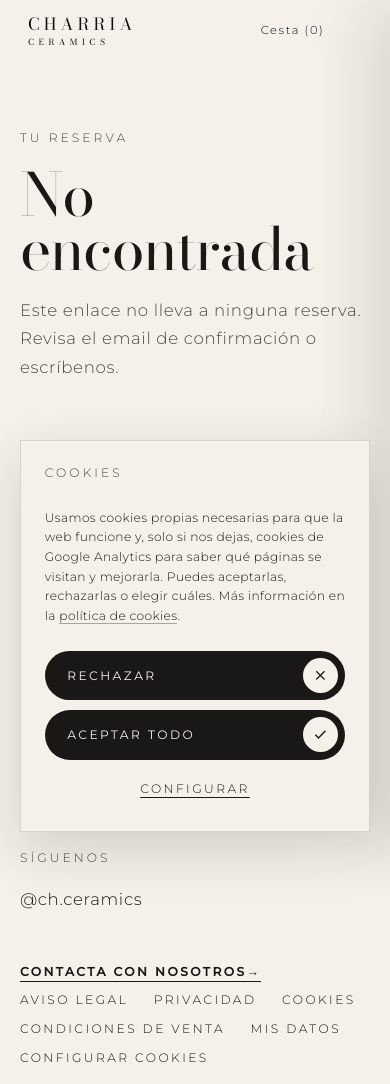
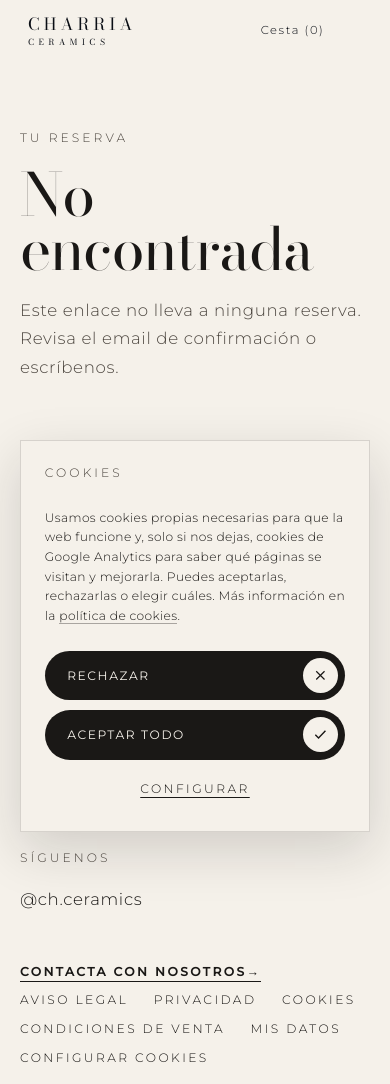
Before and after one commit to thenovisX/charriaceramics, a PHP site: page /reserva.html in a window 390 px wide. Shown: the top 1084 px of the page. Run offline with PHP 8.4, Linux system fonts and the light colour scheme; data that the repository does not hold is empty; some libraries are stand-ins or nearby versions.

Commit message:
Arregla la web en móviles estrechos y tablets
- Botones largos («Ver todos los productos») ya no se cortan en móviles de 320-400 px
- Títulos grandes de página («Hablemos», «Galería»…) ya no se cortan en tablet y portátil pequeño: la entradilla baja de línea
- Cesta y filtros cerrados quedan ocultos del todo: sin franja de sombra en el borde y sin desplazamiento lateral en iPhone
- style.css v34

Co-Authored-By: Claude Opus 5.5 <noreply@anthropic.com>
Claude-Session: https://claude.ai/code/session_01DB8RDJgjYC95jucZgtBW2W

```diff
--- a/404.html
+++ b/404.html
@@ -26,7 +26,7 @@
   <link rel="preconnect" href="https://fonts.googleapis.com">
   <link rel="preconnect" href="https://fonts.gstatic.com" crossorigin>
   <link href="https://fonts.googleapis.com/css2?family=Bodoni+Moda:ital,opsz,wght@0,6..96,400;0,6..96,500;1,6..96,400&family=Montserrat:wght@300;400;500&display=swap" rel="stylesheet">
-  <link rel="stylesheet" href="style.css?v=33">
+  <link rel="stylesheet" href="style.css?v=34">
 </head>
 <body>
 
--- a/aviso-legal.html
+++ b/aviso-legal.html
@@ -23,7 +23,7 @@
   <link rel="preconnect" href="https://fonts.googleapis.com">
   <link rel="preconnect" href="https://fonts.gstatic.com" crossorigin>
   <link href="https://fonts.googleapis.com/css2?family=Bodoni+Moda:ital,opsz,wght@0,6..96,400;0,6..96,500;1,6..96,400&family=Montserrat:wght@300;400;500&display=swap" rel="stylesheet">
-  <link rel="stylesheet" href="style.css?v=33">
+  <link rel="stylesheet" href="style.css?v=34">
 </head>
 <body>
 
--- a/checkout.html
+++ b/checkout.html
@@ -24,7 +24,7 @@
   <link rel="preconnect" href="https://fonts.googleapis.com">
   <link rel="preconnect" href="https://fonts.gstatic.com" crossorigin>
   <link href="https://fonts.googleapis.com/css2?family=Bodoni+Moda:ital,opsz,wght@0,6..96,400;0,6..96,500;1,6..96,400&family=Montserrat:wght@300;400;500&display=swap" rel="stylesheet">
-  <link rel="stylesheet" href="style.css?v=33">
+  <link rel="stylesheet" href="style.css?v=34">
 </head>
 <body>
 
--- a/condiciones.html
+++ b/condiciones.html
@@ -23,7 +23,7 @@
   <link rel="preconnect" href="https://fonts.googleapis.com">
   <link rel="preconnect" href="https://fonts.gstatic.com" crossorigin>
   <link href="https://fonts.googleapis.com/css2?family=Bodoni+Moda:ital,opsz,wght@0,6..96,400;0,6..96,500;1,6..96,400&family=Montserrat:wght@300;400;500&display=swap" rel="stylesheet">
-  <link rel="stylesheet" href="style.css?v=33">
+  <link rel="stylesheet" href="style.css?v=34">
 </head>
 <body>
 
--- a/contacto.html
+++ b/contacto.html
@@ -23,7 +23,7 @@
   <link rel="preconnect" href="https://fonts.googleapis.com">
   <link rel="preconnect" href="https://fonts.gstatic.com" crossorigin>
   <link href="https://fonts.googleapis.com/css2?family=Bodoni+Moda:ital,opsz,wght@0,6..96,400;0,6..96,500;1,6..96,400&family=Montserrat:wght@300;400;500&display=swap" rel="stylesheet">
-  <link rel="stylesheet" href="style.css?v=33">
+  <link rel="stylesheet" href="style.css?v=34">
 </head>
 <body>
 
--- a/cookies.html
+++ b/cookies.html
@@ -23,7 +23,7 @@
   <link rel="preconnect" href="https://fonts.googleapis.com">
   <link rel="preconnect" href="https://fonts.gstatic.com" crossorigin>
   <link href="https://fonts.googleapis.com/css2?family=Bodoni+Moda:ital,opsz,wght@0,6..96,400;0,6..96,500;1,6..96,400&family=Montserrat:wght@300;400;500&display=swap" rel="stylesheet">
-  <link rel="stylesheet" href="style.css?v=33">
+  <link rel="stylesheet" href="style.css?v=34">
 </head>
 <body>
 
--- a/galeria.html
+++ b/galeria.html
@@ -23,7 +23,7 @@
   <link rel="preconnect" href="https://fonts.googleapis.com">
   <link rel="preconnect" href="https://fonts.gstatic.com" crossorigin>
   <link href="https://fonts.googleapis.com/css2?family=Bodoni+Moda:ital,opsz,wght@0,6..96,400;0,6..96,500;1,6..96,400&family=Montserrat:wght@300;400;500&display=swap" rel="stylesheet">
-  <link rel="stylesheet" href="style.css?v=33">
+  <link rel="stylesheet" href="style.css?v=34">
 </head>
 <body>
 
--- a/gracias.html
+++ b/gracias.html
@@ -24,7 +24,7 @@
   <link rel="preconnect" href="https://fonts.googleapis.com">
   <link rel="preconnect" href="https://fonts.gstatic.com" crossorigin>
   <link href="https://fonts.googleapis.com/css2?family=Bodoni+Moda:ital,opsz,wght@0,6..96,400;0,6..96,500;1,6..96,400&family=Montserrat:wght@300;400;500&display=swap" rel="stylesheet">
-  <link rel="stylesheet" href="style.css?v=33">
+  <link rel="stylesheet" href="style.css?v=34">
 </head>
 <body>
 
--- a/index.html
+++ b/index.html
@@ -25,7 +25,7 @@
   <link href="https://fonts.googleapis.com/css2?family=Bodoni+Moda:ital,opsz,wght@0,6..96,400;0,6..96,500;1,6..96,400&family=Montserrat:wght@300;400;500&display=swap" rel="stylesheet">
   <link rel="stylesheet" href="https://cdn.jsdelivr.net/npm/swiper@11.1.14/swiper-bundle.min.css">
   <link rel="preload" as="image" type="image/webp" imagesrcset="assets/inicio-800.webp 800w, assets/inicio-1195.webp 1195w" imagesizes="100vw" fetchpriority="high">
-  <link rel="stylesheet" href="style.css?v=33">
+  <link rel="stylesheet" href="style.css?v=34">
 </head>
 <body>
 
--- a/mis-datos.html
+++ b/mis-datos.html
@@ -24,7 +24,7 @@
   <link rel="preconnect" href="https://fonts.googleapis.com">
   <link rel="preconnect" href="https://fonts.gstatic.com" crossorigin>
   <link href="https://fonts.googleapis.com/css2?family=Bodoni+Moda:ital,opsz,wght@0,6..96,400;0,6..96,500;1,6..96,400&family=Montserrat:wght@300;400;500&display=swap" rel="stylesheet">
-  <link rel="stylesheet" href="style.css?v=33">
+  <link rel="stylesheet" href="style.css?v=34">
 </head>
 <body>
 
--- a/privacidad.html
+++ b/privacidad.html
@@ -23,7 +23,7 @@
   <link rel="preconnect" href="https://fonts.googleapis.com">
   <link rel="preconnect" href="https://fonts.gstatic.com" crossorigin>
   <link href="https://fonts.googleapis.com/css2?family=Bodoni+Moda:ital,opsz,wght@0,6..96,400;0,6..96,500;1,6..96,400&family=Montserrat:wght@300;400;500&display=swap" rel="stylesheet">
-  <link rel="stylesheet" href="style.css?v=33">
+  <link rel="stylesheet" href="style.css?v=34">
 </head>
 <body>
 
--- a/producto.html
+++ b/producto.html
@@ -23,7 +23,7 @@
   <link rel="preconnect" href="https://fonts.googleapis.com">
   <link rel="preconnect" href="https://fonts.gstatic.com" crossorigin>
   <link href="https://fonts.googleapis.com/css2?family=Bodoni+Moda:ital,opsz,wght@0,6..96,400;0,6..96,500;1,6..96,400&family=Montserrat:wght@300;400;500&display=swap" rel="stylesheet">
-  <link rel="stylesheet" href="style.css?v=33">
+  <link rel="stylesheet" href="style.css?v=34">
 </head>
 <body>
 
--- a/productos.html
+++ b/productos.html
@@ -23,7 +23,7 @@
   <link rel="preconnect" href="https://fonts.googleapis.com">
   <link rel="preconnect" href="https://fonts.gstatic.com" crossorigin>
   <link href="https://fonts.googleapis.com/css2?family=Bodoni+Moda:ital,opsz,wght@0,6..96,400;0,6..96,500;1,6..96,400&family=Montserrat:wght@300;400;500&display=swap" rel="stylesheet">
-  <link rel="stylesheet" href="style.css?v=33">
+  <link rel="stylesheet" href="style.css?v=34">
 </head>
 <body>
 
--- a/reserva.html
+++ b/reserva.html
@@ -24,7 +24,7 @@
   <link rel="preconnect" href="https://fonts.googleapis.com">
   <link rel="preconnect" href="https://fonts.gstatic.com" crossorigin>
   <link href="https://fonts.googleapis.com/css2?family=Bodoni+Moda:ital,opsz,wght@0,6..96,400;0,6..96,500;1,6..96,400&family=Montserrat:wght@300;400;500&display=swap" rel="stylesheet">
-  <link rel="stylesheet" href="style.css?v=33">
+  <link rel="stylesheet" href="style.css?v=34">
 </head>
 <body>
 
--- a/style.css
+++ b/style.css
@@ -508,12 +508,15 @@ button { font: inherit; letter-spacing: inherit; color: inherit; background: non
 /* ==========================================================
    Páginas interiores: productos.html y galeria.html
    ========================================================== */
-.page-head { padding: clamp(8rem, 5rem + 12vw, 15rem) var(--side) clamp(3rem, 1rem + 6vw, 6rem); display: grid; grid-template-columns: 1fr auto; align-items: end; gap: 2rem; }
+.page-head { padding: clamp(8rem, 5rem + 12vw, 15rem) var(--side) clamp(3rem, 1rem + 6vw, 6rem); display: flex; flex-wrap: wrap; justify-content: space-between; align-items: flex-end; gap: 2rem; }
+/* Título y entradilla en fila; si el título no cabe entero (tablet, portátil pequeño), la entradilla baja a la línea siguiente en vez de cortar el título */
+.page-head__title { flex: 0 1 auto; max-width: 100%; }
+.page-head__desc { flex: 0 1 24rem; }
 .page-head__title { font-family: var(--serif); font-weight: 400; font-size: clamp(3rem, 1.5rem + 9vw, 12rem); line-height: .92; letter-spacing: -0.02em; overflow: hidden; }
 .page-head__title .char { display: inline-block; }
 .page-head__title em { font-style: italic; }
 .page-head__desc { max-width: 24rem; color: var(--muted); }
-.page-head .eyebrow { grid-column: 1 / -1; margin: 0; }
+.page-head .eyebrow { flex: 0 0 100%; margin: 0; }
 
 /* Página 404: "4 · cuenco agrietado · 4" */
 .notfound { min-height: 100svh; display: flex; flex-direction: column; justify-content: center; padding: clamp(7rem, 5rem + 8vw, 11rem) var(--side) clamp(4rem, 2rem + 6vw, 8rem); }
@@ -532,6 +535,12 @@ button { font: inherit; letter-spacing: inherit; color: inherit; background: non
 .btn-primary--ghost .btn-primary__icon { background: var(--ink); color: var(--ivory); }
 @media (hover: hover) { .btn-primary--ghost:hover { color: var(--ivory); } }
 @media (max-width: 600px) { .notfound__actions .btn-primary { width: 100%; } }
+/* Móviles estrechos (≤ 400 px): textos largos como «Ver todos los productos» no caben en una línea
+   con tanto espaciado; se aprieta un poco y, si aun así no cabe, el texto pasa a dos líneas en vez de cortarse */
+@media (max-width: 400px) {
+  .btn-primary { max-width: 100%; gap: .8rem; padding-left: 1.25rem; letter-spacing: .13em; }
+  .btn-primary__label { min-width: 0; white-space: normal; }
+}
 
 /* Filtros del catálogo */
 .filters { display: flex; flex-wrap: wrap; gap: .4rem 1.8rem; padding: 0 var(--side) 1.4rem; margin-bottom: clamp(2.5rem, 1rem + 4vw, 4.5rem); border-bottom: 1px solid rgba(26,24,22,.15); font-size: var(--fs-label); text-transform: uppercase; letter-spacing: .2em; }
@@ -773,7 +782,8 @@ button { font: inherit; letter-spacing: inherit; color: inherit; background: non
   .footer__cols { flex-direction: column; gap: 2rem; }
   .modal__box { width: 100%; }
 
-  .page-head { grid-template-columns: 1fr; gap: 1.2rem; }
+  .page-head { flex-direction: column; align-items: flex-start; gap: 1.2rem; }
+  .page-head__desc { flex: none; }
   .filters { gap: .2rem 1.3rem; }
   .filters__count { width: 100%; margin: 0; }
   /* Catálogo: dos columnas compactas para no alargar el scroll */
@@ -812,6 +822,10 @@ button { font: inherit; letter-spacing: inherit; color: inherit; background: non
   transform: translateX(100%); transition: transform .7s var(--ease);
   box-shadow: -20px 0 60px rgba(26,24,22,.12);
 }
+/* Cerrada: oculta del todo (si no, su sombra asoma como una franja gris en el borde derecho
+   y en iPhone el panel fuera de pantalla deja desplazar la web de lado) */
+.cart { overflow: hidden; visibility: hidden; transition: visibility 0s .7s; }
+.cart.is-open { visibility: visible; transition-delay: 0s; }
 .cart.is-open { pointer-events: auto; }
 .cart.is-open .cart__backdrop { opacity: 1; }
 .cart.is-open .cart__panel { transform: none; }
@@ -1136,6 +1150,8 @@ html.consent-open { overflow: hidden; }
   transform: translateX(-100%); transition: transform .7s var(--ease);
   box-shadow: 20px 0 60px rgba(26,24,22,.12);
 }
+.sheet { overflow: hidden; visibility: hidden; transition: visibility 0s .7s; }
+.sheet.is-open { visibility: visible; transition-delay: 0s; }
 .sheet.is-open { pointer-events: auto; }
 .sheet.is-open .sheet__backdrop { opacity: 1; }
 .sheet.is-open .sheet__panel { transform: none; }
--- a/team-building.html
+++ b/team-building.html
@@ -23,7 +23,7 @@
   <link rel="preconnect" href="https://fonts.googleapis.com">
   <link rel="preconnect" href="https://fonts.gstatic.com" crossorigin>
   <link href="https://fonts.googleapis.com/css2?family=Bodoni+Moda:ital,opsz,wght@0,6..96,400;0,6..96,500;1,6..96,400&family=Montserrat:wght@300;400;500&display=swap" rel="stylesheet">
-  <link rel="stylesheet" href="style.css?v=33">
+  <link rel="stylesheet" href="style.css?v=34">
 </head>
 <body>
 
```
